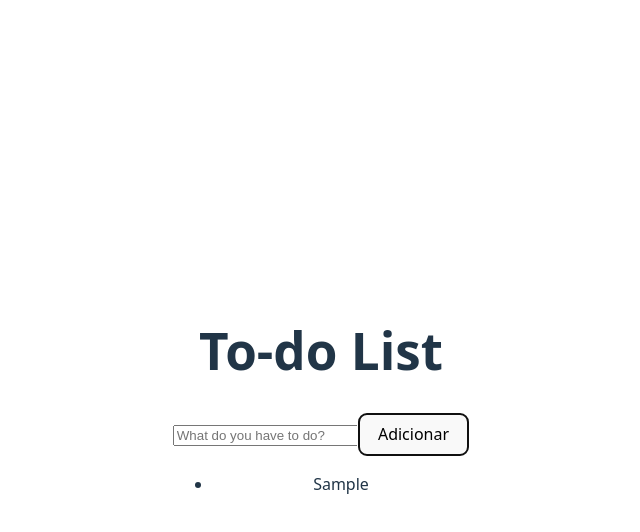
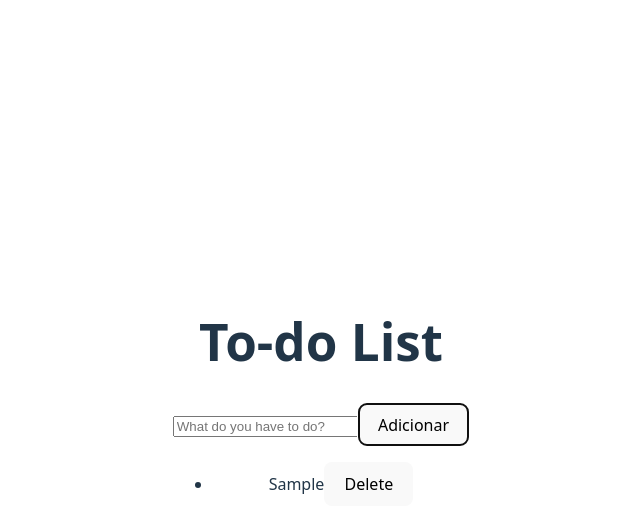
Before and after one commit to wallisonvsdias/todolist-project, a React (Vite) app: page / in a window 1280 px wide. Both pictures are taken after typing "Sample" into the empty fields and a click on the button "Adicionar". Shown: the top 532 px of the page, without its empty margins (319-959 px from the left). Built offline with nearby package versions, Linux system fonts and the light colour scheme.

Commit message:
feat: cria estrutura para remover tarefa

```diff
--- a/src/App.jsx
+++ b/src/App.jsx
@@ -24,6 +24,10 @@
     ))
   };
 
+  const deleteTask = (id) => {
+    setTasks(tasks.filter(task => task.id !== id));
+  };
+
   return (
     <div className = "container">
       <h1>To-do List</h1>
@@ -46,6 +50,11 @@
               <span onClick={() => toggleTask(task.id)}>
                 {task.text}
               </span>
+              <button
+                className = "delete-btn"
+                onClick = {() => deleteTask(task.id)}>
+                  Delete
+                </button>
             </li>
         ))}
       </ul>
```
